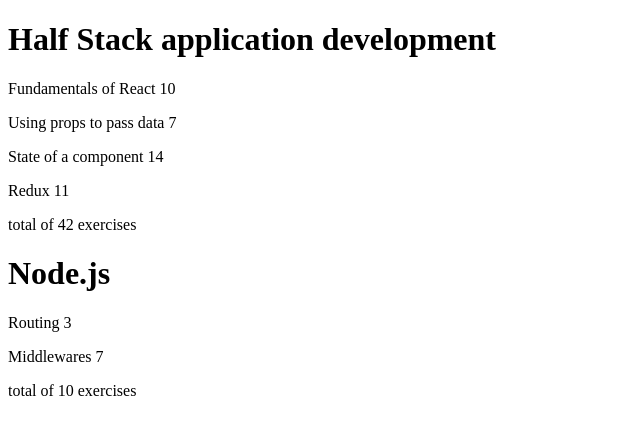
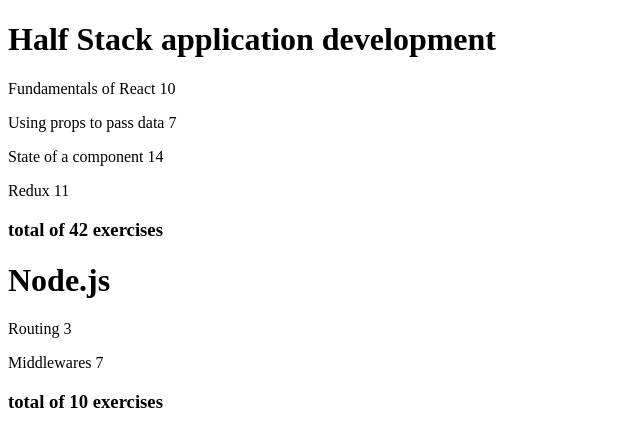
Before and after one commit to Sampinen/fullstack, a React (Vite) app in the folder osa2/kurssitiedot/: page / in a window 1280 px wide. Shown: the top 446 px of the page, without its empty margins (0-640 px from the left). Built offline with nearby package versions, Linux system fonts and the light colour scheme.

Commit message:
tehtävä 2.5

```diff
--- a/osa2/kurssitiedot/src/App.jsx
+++ b/osa2/kurssitiedot/src/App.jsx
@@ -1,41 +1,7 @@
+import Course from './components/course.jsx'
 
 
 
-const Course = (props) => {
-  console.log(props)
-  const title = props.course.name;
-  const courseParts = props.course.parts;
-  const totalExercises = courseParts.reduce((sum,part) => sum + part.exercises,0)
-
-  const PrintParts = () => {
-  return (
-    courseParts.map((part) =>(
-      <p key = {part.id}> {part.name} {part.exercises} </p>
-    )
-  )
-
-  )
-}
-
-  return(
-    <>
-    <h1>{title}</h1>
-    <PrintParts />
-    <p> total of {totalExercises} exercises</p>
-    </>
-  )
-}
-
-const Courses = (props) => {
-  const courses = props.courses
-  console.log(courses)
-  return (
-    props.courses.map((course) => (
-          <Course course={course}/>
-      )
-      )
-  )
-}
 
 
 
@@ -88,7 +54,7 @@
 
   return (
     <div>
-      <Courses courses = {course} />
+      <Course courses = {course} />
     </div>
   )
 }
--- /dev/null
+++ b/osa2/kurssitiedot/src/components/course.jsx
@@ -0,0 +1,40 @@
+const Course = (props) => {
+  const courses = props.courses
+  console.log(courses)
+  return (
+    props.courses.map((course) => (
+          <SingleCourse course={course}/>
+      )
+      )
+  )
+}
+
+
+
+const SingleCourse = (props) => {
+  console.log(props)
+  const title = props.course.name;
+  const courseParts = props.course.parts;
+  const totalExercises = courseParts.reduce((sum,part) => sum + part.exercises,0)
+
+  const PrintParts = () => {
+  return (
+    courseParts.map((part) =>(
+      <p key = {part.id}> {part.name} {part.exercises} </p>
+    )
+  )
+
+  )
+  }
+
+
+  return(
+    <>
+    <h1>{title}</h1>
+    <PrintParts />
+    <h3> total of {totalExercises} exercises</h3>
+    </>
+  )
+}
+
+export default Course
```
